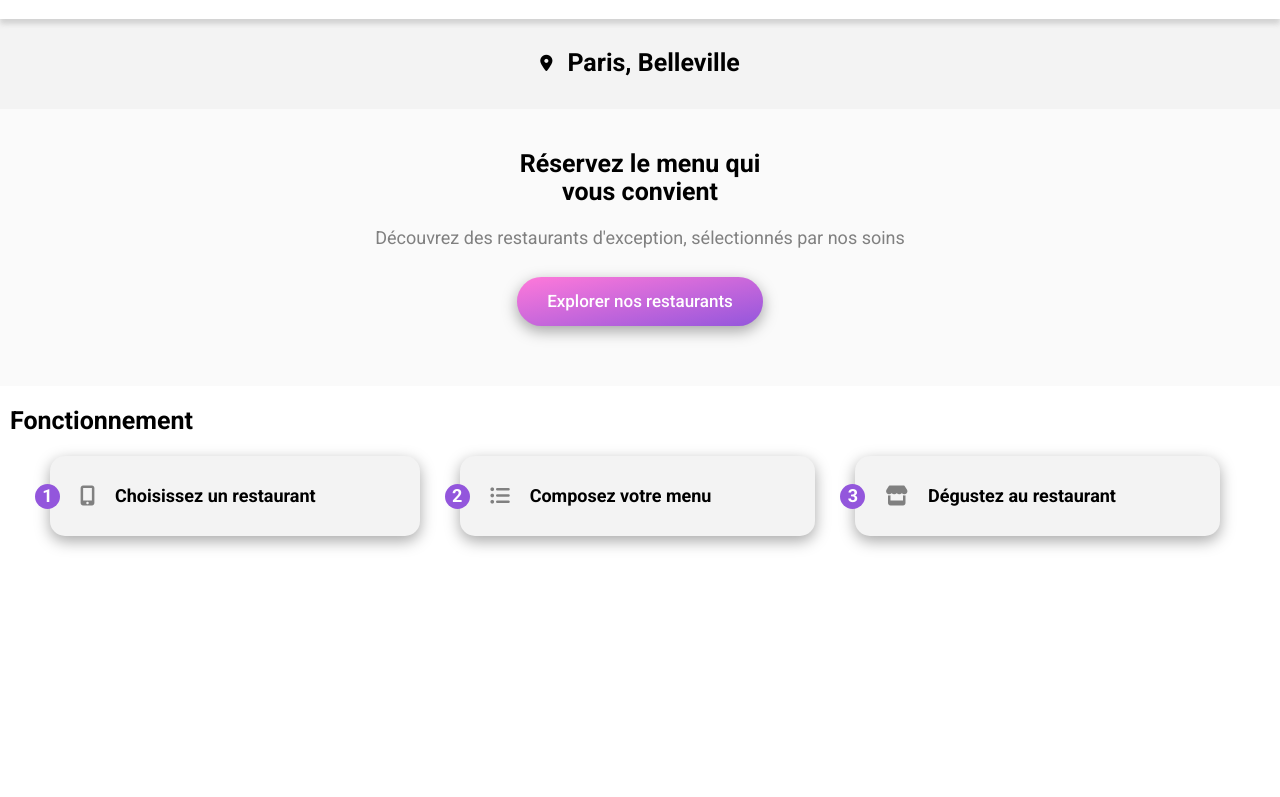
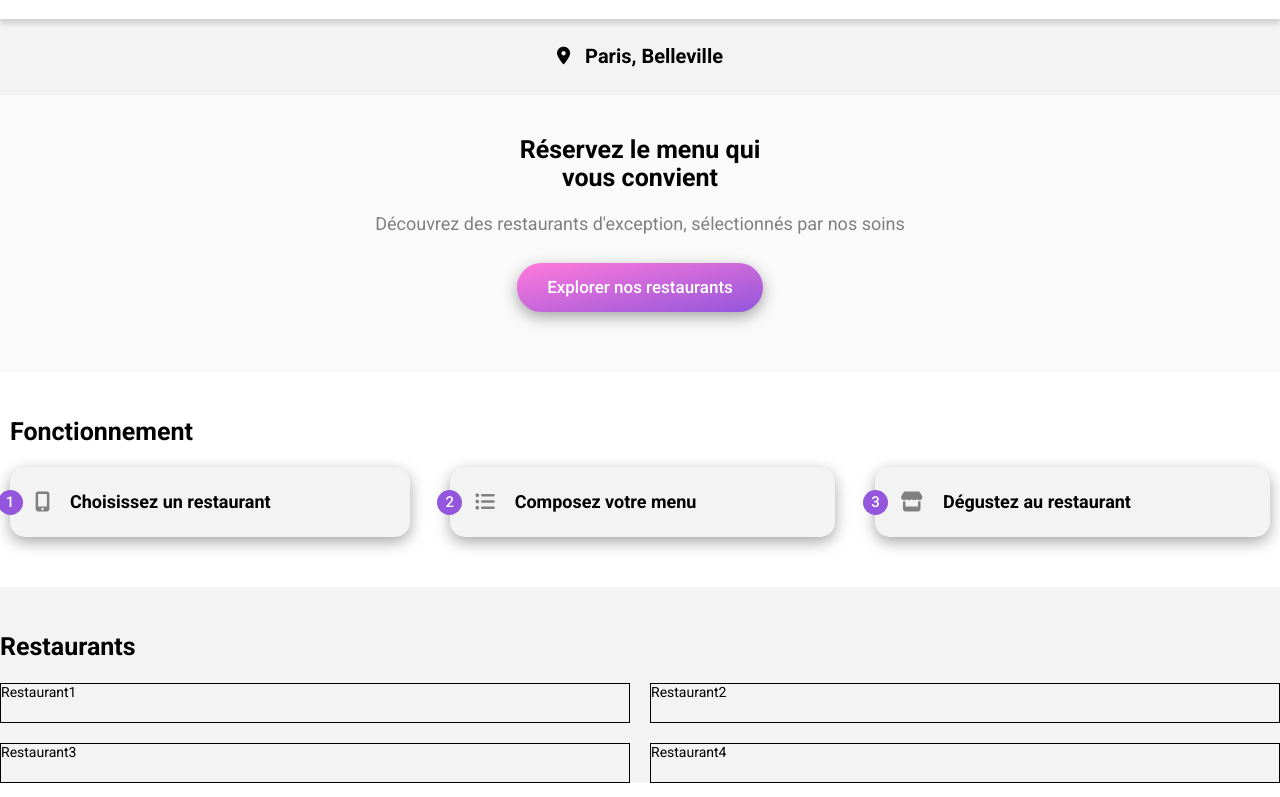
Before and after one commit to basedhound/Ohmyfood, a website: page html/index.html in a window 1280 px wide. Shown: the part 60-857 px from the top of the page. Before the commit the page ends 800 px from the top, so only its background shows below. Drawn offline with Linux system fonts and the light colour scheme; a web font is replaced by a local one.

Commit message:
Add Section : Restaurants / Work in progress

```diff
--- a/html/index.html
+++ b/html/index.html
@@ -26,7 +26,7 @@
 
 
       <!--! 02 : EXPLORE -->
-      <section class="explorer  ">
+      <section class="explorer">
         <h2>Réservez le menu qui <br> vous convient</h2>
 
         <p>Découvrez des restaurants d'exception, sélectionnés par nos soins</p>
@@ -53,30 +53,30 @@
 
 
       <!--! SECTION : RESTAURANTS  -->
-      <section>
-        <!--TODO : Title -->
-        <!-- <h2>Restaurants</h2> -->
 
-        <!--TODO : Cards -->
 
-        <!-- <ul>
-          <li>
-            <a href="#">
-              <h3>La Palette du goût</h3>
-              <p>Ménilmontant</p></a
-            >
-          </li> -->
+      <!-- section.restaurants>article.card*4{Restaurant$} -->
 
-          <!--* La note enchantée, Charonne -->
-          <!-- <li><a href="#">card2</a></li> -->
-
-          <!--* À la française, Cité Rouge -->
-          <!-- <li><a href="#">card3</a></li> -->
-
-          <!--* Le délice des sens, Folie-Méricourt -->
-          <!-- <li><a href="#">card4</a></li> -->
+      <section class="restaurants">
+        <h2>Restaurants</h2>
+        <ul class="restaurants__cards">
+          <li class="card" ><a href="#" alt=""></a> Restaurant1</li>
+          <li class="card"><a href="#" alt=""></a> Restaurant2</li>
+          <li class="card"><a href="#" alt=""></a> Restaurant3</li>
+          <li class="card"><a href="#" alt=""></a> Restaurant4</li>
         </ul>
       </section>
+
+
+
+
+
+
+
+
+
+
+
     </main>
 
 
--- a/scss/_base.scss
+++ b/scss/_base.scss
@@ -34,7 +34,7 @@ html {
     font-size: 62.5%;
  }
 
- body {
+body {
     font-size: 1.4rem;
     font-family: "Roboto", sans-serif;
  }
--- a/scss/layout/01 location.scss
+++ b/scss/layout/01 location.scss
@@ -7,6 +7,9 @@
     justify-content: center;
     gap: 1.5rem;
     background-color: $color-4;
-    font-size: 1.3rem;
     padding: 1rem;
+
+    h2 {
+        font-size: 2rem;
+    }
 }
--- a/scss/layout/02 explorer.scss
+++ b/scss/layout/02 explorer.scss
@@ -17,7 +17,6 @@
         padding-left: 3rem;
         padding-right: 3rem;
         background-image: linear-gradient(to right bottom, $color-2, $color-1);
-        // box-shadow: rgba(0, 0, 0, 0.35) 0px 5px 15px;
         border-radius: 3rem;
         border: none;
         font-size: 1.7rem;
--- a/scss/layout/03 tutorial.scss
+++ b/scss/layout/03 tutorial.scss
@@ -2,42 +2,28 @@
 
 .tutorial {
     counter-reset: tuto;
-    padding: 0 1rem;
-    margin-right: 5rem; //Elements trop collés à droite, need fix
+    padding: 2.5rem 1rem 0rem 1rem;
 
     & ol {
         display: flex;
         flex-direction: column;
         list-style: none;
+        padding-left: 0;
         gap: 4rem;
 
 
-        @media (min-width: 767px) {
+        @media (min-width: 1000px) {
             flex-direction: row;
         }
     }
 
     & li {
 
-        &::before {
-            content: counter(tuto); //Toujours mettre un content après un before
-            counter-increment: tuto;
-            background-color: $color-1;
-            color: white;
-            width: 2.5rem;
-            height: 2.5rem;
-            display: grid;
-            place-items: center;
-            border-radius: 50%; //Cercle autour du chiffre
-            position: absolute; //Si position absolute sur un enfant, mettre le parent en position relative
-            left: -1.5rem;
-        }
-
         position: relative;
         display: flex;
         align-items: center;
         background-color: $color-4;
-        padding: 2rem 2rem;
+        padding: 1.5rem 1.5rem;
         flex-grow: 1;
         border-radius: 1.5rem;
         font-weight: 600;
@@ -46,7 +32,7 @@
         @include base-shadow;
         &:hover {
         background-color: #f5edff;
-        transition: all 2s;
+        transition: all 0.5s;
         }
 
         & i {
@@ -54,6 +40,23 @@
             color: grey;
             font-size: 2rem;
             padding: 1rem;
+        }
+
+        &::before {
+            counter-increment: tuto;
+            content: counter(tuto); //Toujours mettre un content après un before
+            background-color: $color-1;
+            color: white;
+            font-size: 1.5rem;
+            font-weight: 500;
+            width: 2.5rem;
+            height: 2.5rem;
+            display: flex;
+            justify-content: center;
+            align-items: center;
+            border-radius: 50%; //Cercle autour du chiffre
+            position: absolute; //Si position absolute sur un enfant, mettre le parent en position relative
+            left: -1.25rem;
 
         }
     }
--- a/scss/main.scss
+++ b/scss/main.scss
@@ -12,3 +12,38 @@
 @import "./layout/01\ location.scss";
 @import "./layout/02\ explorer.scss";
 @import "./layout/03\ tutorial.scss";
+
+.restaurants {
+    background-color: $color-4;
+    margin-top: 5rem;
+    padding-top: 2.5rem;
+
+    &__cards {
+        list-style: none;
+        padding-left: 0;
+        gap: 2rem;
+        display: grid;
+        grid-template-columns: repeat(1, 1fr);
+
+
+
+        @media (min-width: 1000px) {
+            grid-template-columns: repeat(2, 1fr);
+        }
+
+
+
+
+
+
+    }
+
+    .card {
+        border: 1px solid black;
+        height: 4rem;
+        flex-grow: 1;
+        min-width: 45rem;
+    }
+
+
+}
```
Also changed, not shown: public/css/main.css, scss/layout/04 restaurants.scss (added), 1 other file.
